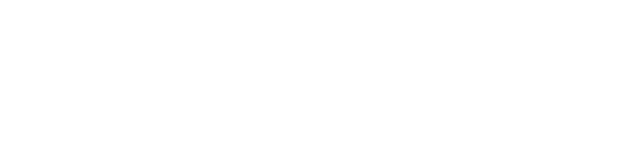
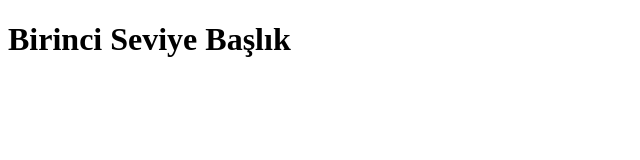
Before and after one commit to denizcanturk/Web_Projects, a plain HTML site: page pages/index.html in a window 1280 px wide. Shown: the whole page, without its empty margins (0-640 px from the left). Drawn offline with Linux system fonts and the light colour scheme; files that its build step writes are made by us from their sources.

Commit message:
Başlık Eklendi...

```diff
--- a/pages/index.html
+++ b/pages/index.html
@@ -7,7 +7,7 @@
     <title>Document</title>
 </head>
 <body>
-
+    <h1>Birinci Seviye Başlık</h1>
 </body>
 </html>
 
```
